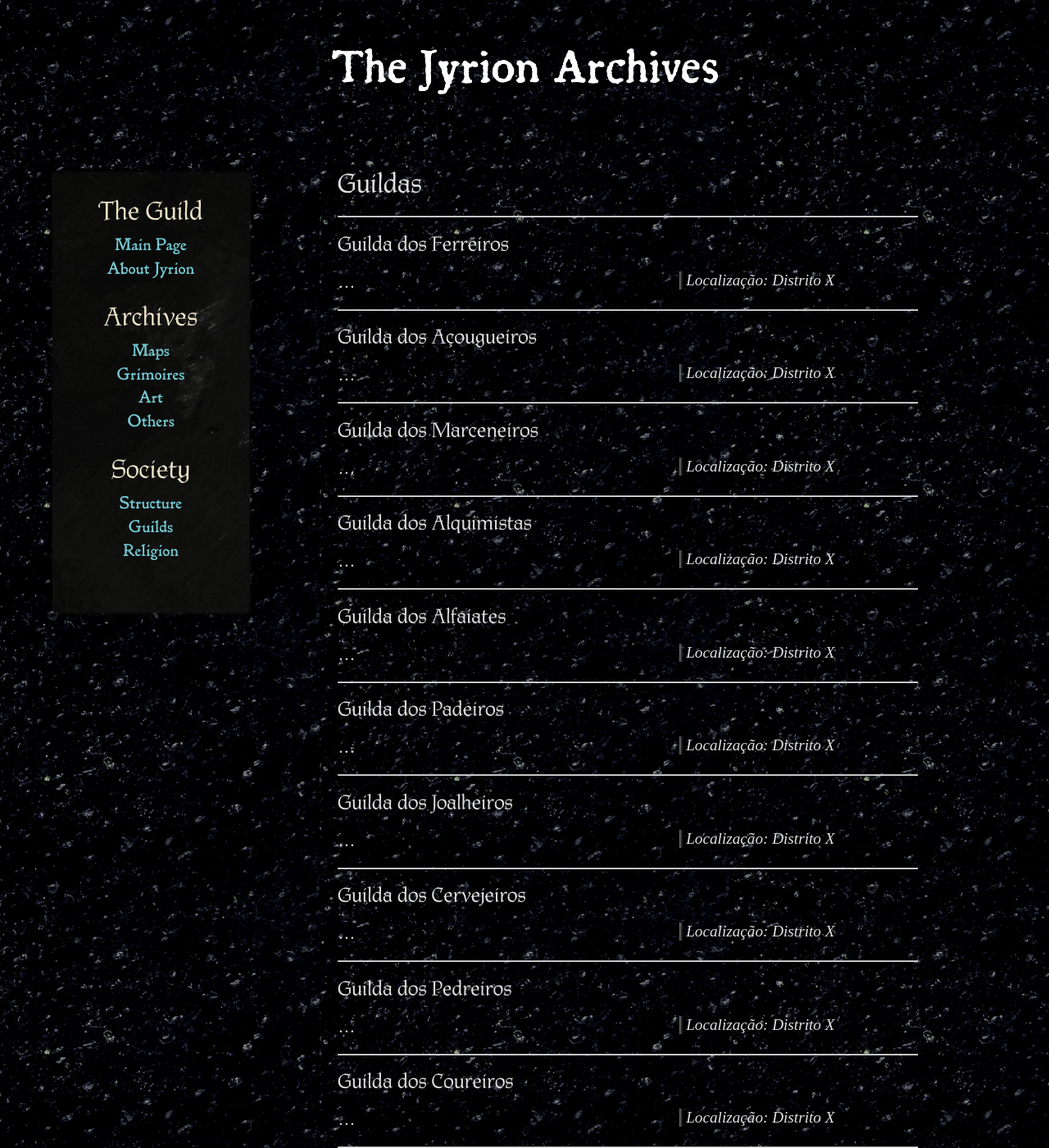
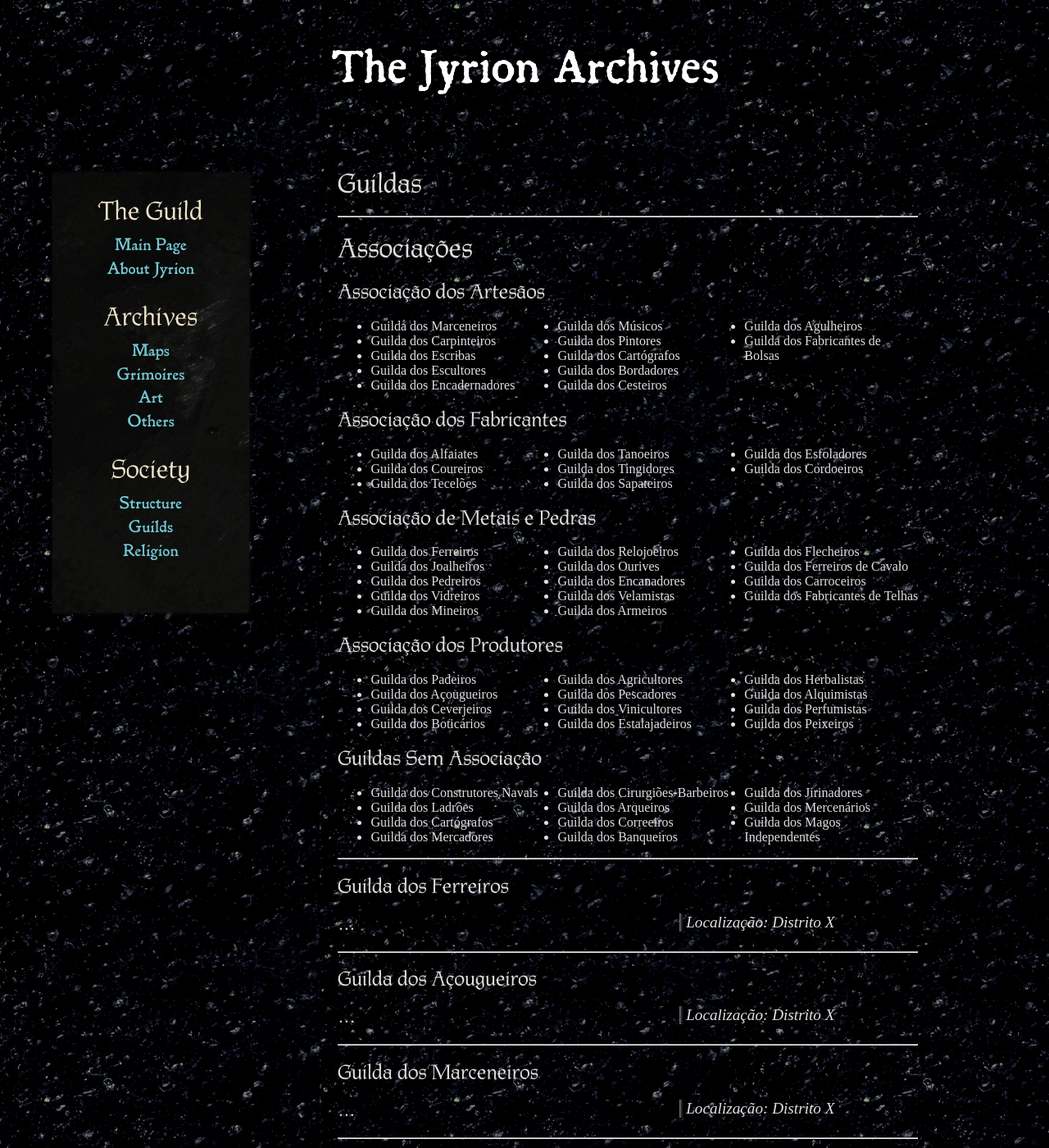
Before and after one commit to The-Jyrion-Archives/The-Jyrion-Archives.github.io, a Jekyll site: the page built from society/guilds.md, in a window 1280 px wide and 1400 px high. Shown: the whole window at 82% size. Built offline with Jekyll 4.4.1, drawn with Linux system fonts in a browser that asks for light colours; some of the changed text lies outside the part shown.

Commit message:
Guild Association

```diff
--- a/_data/guilds/guilds.yml
+++ b/_data/guilds/guilds.yml
@@ -116,5 +116,5 @@
   description: "..."
 - name: "Guilda dos Mercenários"
   description: "..."
-- name: "Guilda dos Magos"
+- name: "Guilda dos Magos Independentes"
   description: "..."
--- a/assets/style.css
+++ b/assets/style.css
@@ -116,3 +116,9 @@ main.content {
 .content aside > p {
     margin: 0.5rem;
 }
+
+.column-list > ul {
+    -webkit-column-count: 3;
+    -moz-column-count: 3;
+    column-count: 3;
+}
--- a/society/guilds.md
+++ b/society/guilds.md
@@ -5,8 +5,106 @@ title: Guildas
 
 # Guildas
 
+---
+
+# Associações
+
+## Associação dos Artesãos
+
+<div class="column-list" markdown="1">
+
+* Guilda dos Marceneiros
+* Guilda dos Carpinteiros
+* Guilda dos Escribas
+* Guilda dos Escultores
+* Guilda dos Encadernadores
+* Guilda dos Músicos
+* Guilda dos Pintores
+* Guilda dos Cartógrafos
+* Guilda dos Bordadores
+* Guilda dos Cesteiros
+* Guilda dos Agulheiros
+* Guilda dos Fabricantes de Bolsas
+
+</div>
+
+## Associação dos Fabricantes
+
+<div class="column-list" markdown="1">
+
+* Guilda dos Alfaiates
+* Guilda dos Coureiros
+* Guilda dos Tecelões
+* Guilda dos Tanoeiros
+* Guilda dos Tingidores
+* Guilda dos Sapateiros
+* Guilda dos Esfoladores
+* Guilda dos Cordoeiros
+
+</div>
+
+## Associação de Metais e Pedras
+
+<div class="column-list" markdown="1">
+
+* Guilda dos Ferreiros
+* Guilda dos Joalheiros
+* Guilda dos Pedreiros
+* Guilda dos Vidreiros
+* Guilda dos Mineiros
+* Guilda dos Relojoeiros
+* Guilda dos Ourives
+* Guilda dos Encanadores
+* Guilda dos Velamistas
+* Guilda dos Armeiros
+* Guilda dos Flecheiros
+* Guilda dos Ferreiros de Cavalo
+* Guilda dos Carroceiros
+* Guilda dos Fabricantes de Telhas
+
+</div>
+
+## Associação dos Produtores
+
+<div class="column-list" markdown="1">
+
+* Guilda dos Padeiros
+* Guilda dos Açougueiros
+* Guilda dos Ceverjeiros
+* Guilda dos Boticários
+* Guilda dos Agricultores
+* Guilda dos Pescadores
+* Guilda dos Vinicultores
+* Guilda dos Estalajadeiros
+* Guilda dos Herbalistas
+* Guilda dos Alquimistas
+* Guilda dos Perfumistas
+* Guilda dos Peixeiros
+
+</div>
+
+## Guildas Sem Associação
+
+<div class="column-list" markdown="1">
+
+* Guilda dos Construtores Navais
+* Guilda dos Ladrões
+* Guilda dos Cartógrafos
+* Guilda dos Mercadores
+* Guilda dos Cirurgiões-Barbeiros
+* Guilda dos Arqueiros
+* Guilda dos Correeiros
+* Guilda dos Banqueiros
+* Guilda dos Jirinadores
+* Guilda dos Mercenários
+* Guilda dos Magos Independentes
+
+</div>
+
 {% for g in site.data.guilds.guilds %}
 ---
+
+
 
 ## {{ g.name }}
 <aside>Localização: Distrito X</aside>
```
